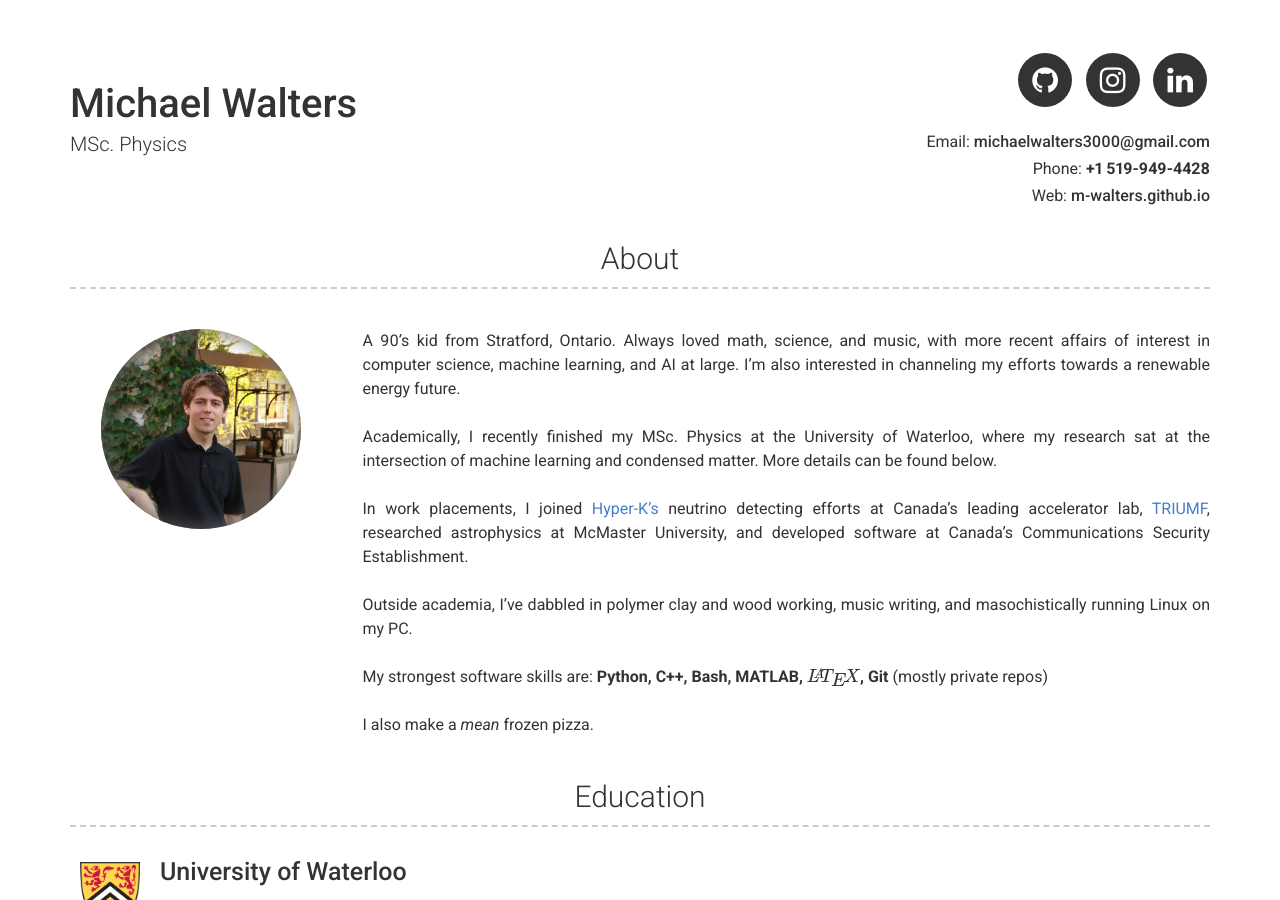
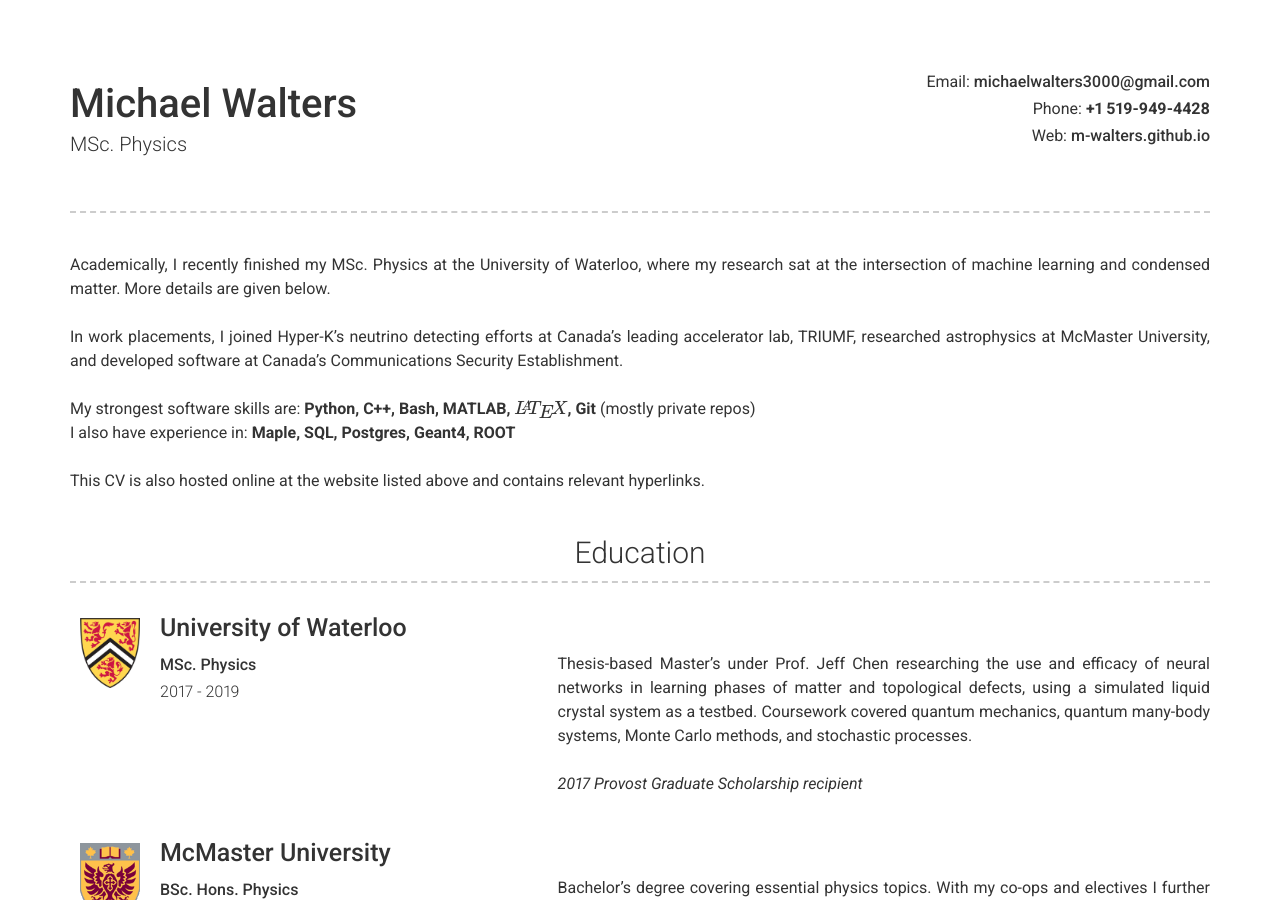
Before and after one commit to m-walters/m-walters.github.io, a Jekyll site: the page built from index.md, in a window 1280 px wide and 900 px high. Built offline with Jekyll 4.4.1, drawn with Linux system fonts in a browser that asks for light colours; formulas are drawn with MathJax 3; some of the changed text lies outside the part shown.

Commit message:
pdf switch

```diff
--- a/_config.yml
+++ b/_config.yml
@@ -8,38 +8,33 @@
 email: michaelwalters3000@gmail.com
 phone: +1 519-949-4428
 website: m-walters.github.io
+github: m-walters
 
 # Social links
-github_username: m-walters
-instagram_username: hotdoglipstick
-linkedin_username: michaelwalters3000
+#github_username: m-walters
+#instagram_username: hotdoglipstick
+#linkedin_username: michaelwalters3000
 
 # About Section
-about_title: About
-about_profile_image: "/assets/images/selfie-square-zoom.JPG"
+about_title: " "
+#about_profile_image: "/assets/images/selfie-square-zoom.JPG"
 about_content: | # this will include new lines to allow paragraphs
 
-  A 90's kid from Stratford, Ontario.
-  Always loved math, science, and music, with more recent affairs of interest in computer science, machine learning, and AI at large. I'm also interested in channeling my efforts towards a renewable energy future.
-  <br/>
   Academically, I recently finished my MSc. Physics at the University of Waterloo, where
   my research sat at the intersection of machine learning
-  and condensed matter. More details can be found below.
+  and condensed matter. More details are given below.
   <br/>
-  In work placements, I joined [Hyper-K's](http://www.hyperk.org/) neutrino detecting efforts at
-  Canada's leading accelerator lab, [TRIUMF](https://www.triumf.ca), researched astrophysics
+  In work placements, I joined Hyper-K's neutrino detecting efforts at
+  Canada's leading accelerator lab, TRIUMF, researched astrophysics
   at McMaster University, and developed software at Canada's Communications Security Establishment.
   <br/>
-  Outside academia, I've dabbled in polymer clay and wood working, music writing,
-  and masochistically running Linux on my PC.
+  My strongest software skills are: __Python, C++, Bash, MATLAB, $$\LaTeX$$, Git__ (mostly private repos)
+  I also have experience in: __Maple, SQL, Postgres, Geant4, ROOT__
   <br/>
-  My strongest software skills are: __Python, C++, Bash, MATLAB, $$\LaTeX$$, Git__ (mostly private repos)
-  <br/>
-  I also make a *mean* frozen pizza.
-
+  This CV is also hosted online at the website listed above and contains relevant hyperlinks.
 
 # Projects Section
-projects_title: Misc. #(Use this to override about projects section title)
+# projects_title: Projects #(Use this to override about projects section title)
 
 # Experience Section
 # experience_title: Experience #(Use this to override about experience section title)
@@ -48,19 +43,19 @@
 # education_title: Education #(Use this to override about education section title)
 
 # More Section
-more_title: Projects & Publications #(Use this to override about more section title)
+more_title: Publications #(Use this to override about more section title)
 more_content: | # this will include new lines to allow paragraphs
-  - Traffic prediction Graph Neural Net. In progress on github. View the working [toy model](https://github.com/m-walters/graphnn_toy).
+  - Traffic prediction Graph Neural Net. In progress on github. View the completed toy model at [https://github.com/m-walters/graphnn_toy](https://github.com/m-walters/graphnn_toy).
   - My MSc. thesis: _Machine learning topological defects of liquid crystals
-  in two dimensions._ Available online on [UWSpace](http://hdl.handle.net/10012/14949) (2019).
+  in two dimensions._ Available online at [http://hdl.handle.net/10012/14949](http://hdl.handle.net/10012/14949).
   - M. Walters, Q. Wei, J. Z. Y. Chen. _Machine learning topological defects of confined liquid crystals
-  in two dimensions._ ([View on Phys. Rev. E](https://journals.aps.org/pre/abstract/10.1103/PhysRevE.99.062701?fbclid=IwAR0aaXGnTeYb_p7BAYYYKBftRkI0hv_m88w3ieR3-CnvLsaGrr0GnfhiAbo) / [Read PDF](/assets/walters_2019_final.pdf)) (2019).
+  in two dimensions._ ([View on Phys. Rev. E](https://journals.aps.org/pre/abstract/10.1103/PhysRevE.99.062701?fbclid=IwAR0aaXGnTeYb_p7BAYYYKBftRkI0hv_m88w3ieR3-CnvLsaGrr0GnfhiAbo) / [Read PDF](/assets/walters_2019_final.pdf))
   - [Editor's suggestion] M. B. Bennett _et al._ (24 authors). _Isospin mixing reveals $$^{30}P(p,\gamma)^{31}S$$ resonance influencing nova nucleosynthesis._
-  Phys. Rev. Lett. 116, 102502, (2016).
+  Phys. Rev. Lett. 116, 102502, (2016)
 
 
 # Footer
-footer_show_references: true
+footer_show_references: false
 
 # Build settings
 # theme: modern-resume-theme (Use this is you are hosting your resume yourself)
```
